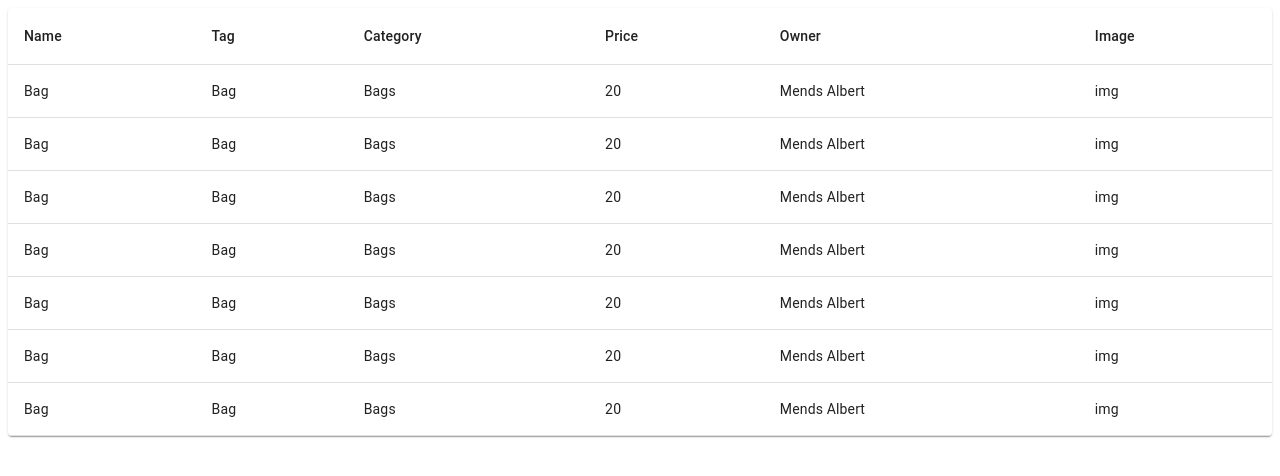
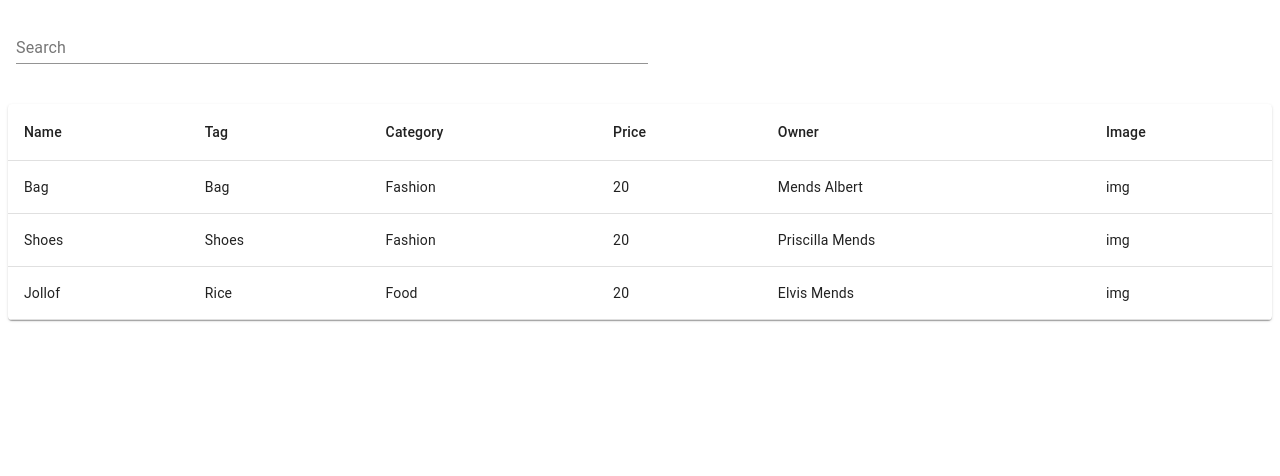
Before and after one commit to graphica99/react-ecommerce-front-end, a Next.js app: page /admin/Components/ProductContent/ProductContent in a window 1280 px wide. Shown: the top 476 px of the page. Built offline with nearby package versions, Linux system fonts and the light colour scheme.

Commit message:
added new changes

```diff
--- a/pages/admin/Components/ProductContent/ProductContent.js
+++ b/pages/admin/Components/ProductContent/ProductContent.js
@@ -8,6 +8,7 @@ import TableHead from "@material-ui/core/TableHead";
 import TableContainer from "@material-ui/core/TableContainer";
 import TableRow from "@material-ui/core/TableRow";
 import TableCell from "@material-ui/core/TableCell";
+import TextField from "@material-ui/core/TextField";
 
 const styles = (theme) => ({
   paper: {
@@ -30,25 +31,57 @@ const styles = (theme) => ({
   contentWrapper: {
     margin: "40px 16px",
   },
+  root: {
+    "& > *": {
+      margin: theme.spacing(1),
+      width: "50%",
+      marginBottom: "40px",
+    },
+  },
 });
 
-const createData = (name, tag, category, price, owner, image) => {
-  return { name, tag, category, price, owner, image };
+const createData = (name, tag, category, price, owner, image, search) => {
+  return { name, tag, category, price, owner, image, search };
 };
 
 function Content(props) {
   const { classes } = props;
 
   const [rows, setRows] = useState([
-    createData("Bag", "Bag", "Bags", 20.0, "Mends Albert", "img"),
-    createData("Bag", "Bag", "Bags", 20.0, "Mends Albert", "img"),
-    createData("Bag", "Bag", "Bags", 20.0, "Mends Albert", "img"),
-    createData("Bag", "Bag", "Bags", 20.0, "Mends Albert", "img"),
-    createData("Bag", "Bag", "Bags", 20.0, "Mends Albert", "img"),
-    createData("Bag", "Bag", "Bags", 20.0, "Mends Albert", "img"),
-    createData("Bag", "Bag", "Bags", 20.0, "Mends Albert", "img"),
+    createData("Bag", "Bag", "Fashion", 20.0, "Mends Albert", "img", true),
+    createData(
+      "Shoes",
+      "Shoes",
+      "Fashion",
+      20.0,
+      "Priscilla Mends",
+      "img",
+      true
+    ),
+    createData("Jollof", "Rice", "Food", 20.0, "Elvis Mends", "img", true),
   ]);
+
+  const [searchInput, setSearchInput] = useState("");
+
+  const searchHandler = (searchVal) => {
+    //  const rowData =rows.map(row =>)
+  };
+
+  const inputHandler = (e) => {
+    setSearchInput(e.target.value);
+    searchHandler(e.target.value);
+  };
   return (
+    <React.Fragment>
+      <form className={classes.root} noValidate autoComplete="off">
+        <TextField
+          id="standard-basic"
+          label="Search"
+          value={searchInput}
+          onChange={(e) => inputHandler(e)}
+        />
+      </form>
+
       <TableContainer component={Paper}>
         <Table>
           <TableHead>
@@ -75,6 +108,7 @@ function Content(props) {
           </TableBody>
         </Table>
       </TableContainer>
+    </React.Fragment>
   );
 }
 
```
Lines whose indentation alone changed are shown as unchanged.
